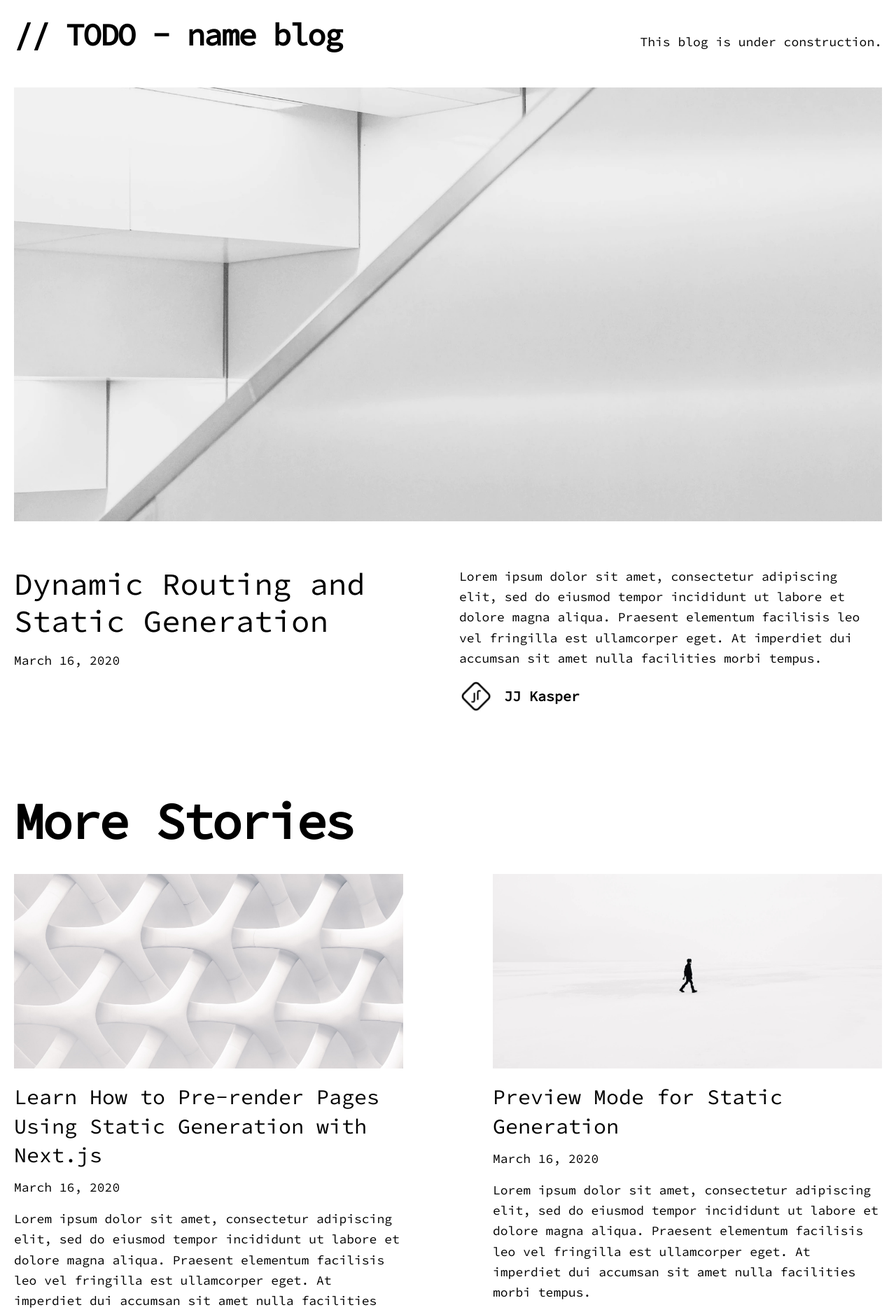
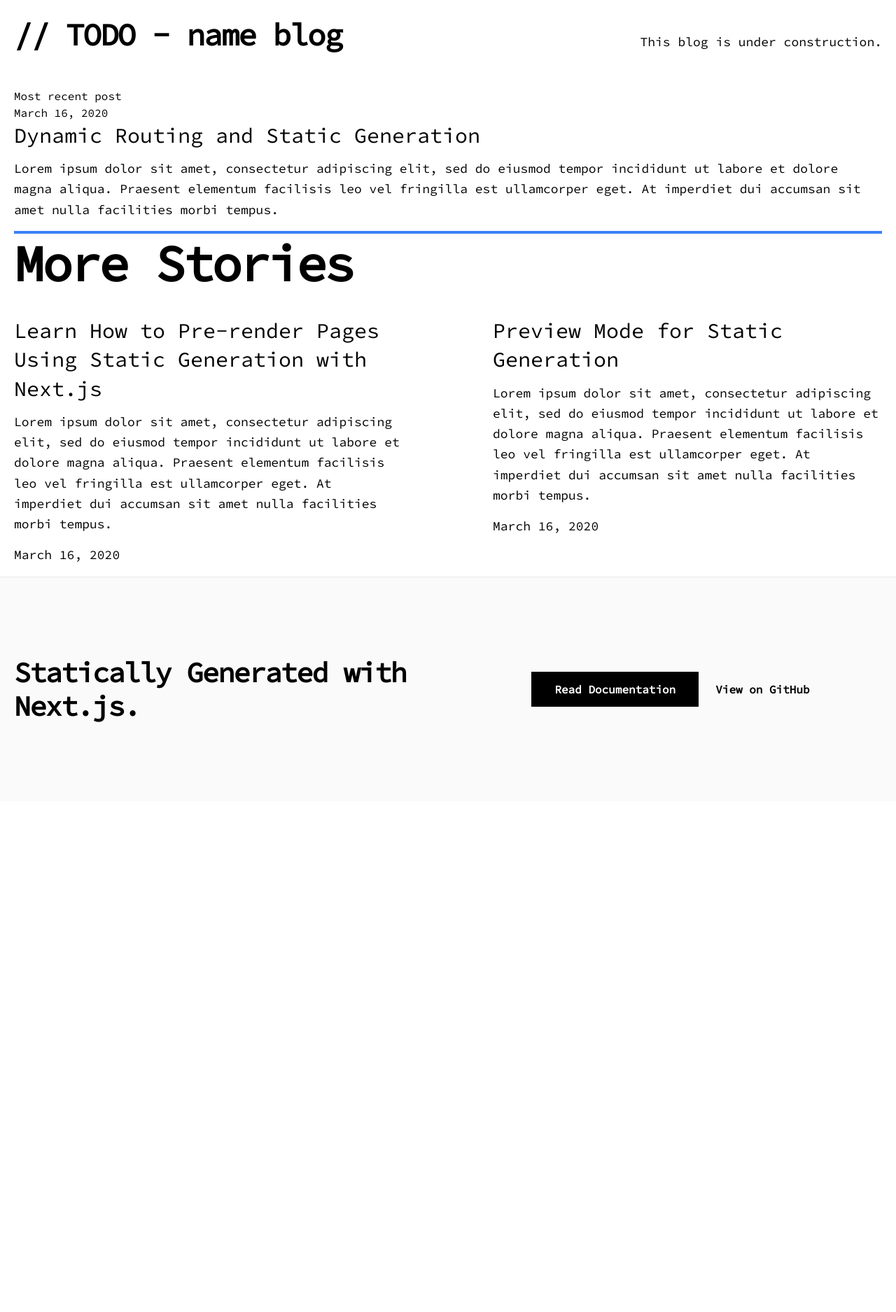
Before and after one commit to kvnloughead/nextjs-blog, a Next.js app: page / in a window 1280 px wide. Shown: the part 40-1915 px from the top of the page at 70% size. After the commit the page ends 1185 px from the top, so only its background shows below. Built offline with nearby package versions, Linux system fonts and the light colour scheme.

Commit message:
adjust default app structure, by... - removing images and avatars - making HeroPost layout consistent with PostPreview layout - adding simple "Most recent post" subheader - adding divider between most recent post and other posts

```diff
--- a/components/hero-post.js
+++ b/components/hero-post.js
@@ -1,43 +1,14 @@
-import Avatar from '../components/avatar'
-import DateFormatter from '../components/date-formatter'
-import CoverImage from '../components/cover-image'
-import Link from 'next/link'
+import Link from 'next/link';
 
-export default function HeroPost({
-  title,
-  coverImage,
-  date,
-  excerpt,
-  author,
-  slug,
-}) {
+export default function HeroPost({ title, excerpt, slug }) {
   return (
-    <section>
-      <div className="mb-8 md:mb-16">
-        <CoverImage
-          title={title}
-          src={coverImage}
-          slug={slug}
-          height={620}
-          width={1240}
-        />
-      </div>
-      <div className="md:grid md:grid-cols-2 md:gap-x-16 lg:gap-x-8 mb-20 md:mb-28">
-        <div>
-          <h3 className="mb-4 text-4xl lg:text-6xl leading-tight">
-            <Link as={`/posts/${slug}`} href="/posts/[slug]">
-              <a className="hover:underline">{title}</a>
-            </Link>
-          </h3>
-          <div className="mb-4 md:mb-0 text-lg">
-            <DateFormatter dateString={date} />
-          </div>
-        </div>
-        <div>
-          <p className="text-lg leading-relaxed mb-4">{excerpt}</p>
-          <Avatar name={author.name} picture={author.picture} />
-        </div>
-      </div>
-    </section>
-  )
+    <div>
+      <h3 className='text-3xl mb-3 leading-snug'>
+        <Link as={`/posts/${slug}`} href='/posts/[slug]'>
+          <a className='hover:underline'>{title}</a>
+        </Link>
+      </h3>
+      <p className='text-lg leading-relaxed mb-4'>{excerpt}</p>
+    </div>
+  );
 }
--- a/components/intro.js
+++ b/components/intro.js
@@ -3,10 +3,10 @@ import { BLOG_SITE_NAME } from '../lib/constants';
 export default function Intro() {
   return (
     <section className='flex-col md:flex-row flex items-center md:justify-between mt-16 mb-16 md:mb-12'>
-      <h1 className='text-4xl md:text-6xl font-bold tracking-tighter leading-tight md:pr-8'>
+      <h1 className='font-code text-4xl md:text-6xl font-bold tracking-tighter leading-tight md:pr-8'>
         {BLOG_SITE_NAME}
       </h1>
-      <h4 className='text-center md:text-left text-lg mt-5 md:pl-8'>
+      <h4 className='font-code text-center md:text-left text-lg mt-5 md:pl-8'>
         This blog is under construction.{' '}
       </h4>
     </section>
--- a/components/post-header.js
+++ b/components/post-header.js
@@ -1,26 +1,15 @@
-import Avatar from '../components/avatar'
-import DateFormatter from '../components/date-formatter'
-import CoverImage from '../components/cover-image'
-import PostTitle from '../components/post-title'
+import DateFormatter from '../components/date-formatter';
+import PostTitle from '../components/post-title';
 
 export default function PostHeader({ title, coverImage, date, author }) {
   return (
     <>
       <PostTitle>{title}</PostTitle>
-      <div className="hidden md:block md:mb-12">
-        <Avatar name={author.name} picture={author.picture} />
-      </div>
-      <div className="mb-8 md:mb-16 sm:mx-0">
-        <CoverImage title={title} src={coverImage} height={620} width={1240} />
-      </div>
-      <div className="max-w-2xl mx-auto">
-        <div className="block md:hidden mb-6">
-          <Avatar name={author.name} picture={author.picture} />
-        </div>
-        <div className="mb-6 text-lg">
+      <div className='max-w-2xl mx-auto'>
+        <div className='mb-6 text-lg'>
           <DateFormatter dateString={date} />
         </div>
       </div>
     </>
-  )
+  );
 }
--- a/components/post-preview.js
+++ b/components/post-preview.js
@@ -1,37 +1,18 @@
-import Avatar from '../components/avatar'
-import DateFormatter from '../components/date-formatter'
-import CoverImage from './cover-image'
-import Link from 'next/link'
+import DateFormatter from '../components/date-formatter';
+import Link from 'next/link';
 
-export default function PostPreview({
-  title,
-  coverImage,
-  date,
-  excerpt,
-  author,
-  slug,
-}) {
+export default function PostPreview({ title, date, excerpt, slug }) {
   return (
     <div>
-      <div className="mb-5">
-        <CoverImage
-          slug={slug}
-          title={title}
-          src={coverImage}
-          height={278}
-          width={556}
-        />
-      </div>
-      <h3 className="text-3xl mb-3 leading-snug">
-        <Link as={`/posts/${slug}`} href="/posts/[slug]">
-          <a className="hover:underline">{title}</a>
+      <h3 className='text-3xl mb-3 leading-snug'>
+        <Link as={`/posts/${slug}`} href='/posts/[slug]'>
+          <a className='hover:underline'>{title}</a>
         </Link>
       </h3>
-      <div className="text-lg mb-4">
+      <p className='text-lg leading-relaxed mb-4'>{excerpt}</p>
+      <div className='text-lg mb-4'>
         <DateFormatter dateString={date} />
       </div>
-      <p className="text-lg leading-relaxed mb-4">{excerpt}</p>
-      <Avatar name={author.name} picture={author.picture} />
     </div>
-  )
+  );
 }
--- a/components/post-title.js
+++ b/components/post-title.js
@@ -1,7 +1,7 @@
 export default function PostTitle({ children }) {
   return (
-    <h1 className="text-6xl md:text-7xl lg:text-8xl font-bold tracking-tighter leading-tight md:leading-none mb-12 text-center md:text-left">
+    <h1 className='text-6xl md:text-7xl lg:text-8xl font-bold tracking-tighter leading-tight md:leading-none mb-12 text-center md:text-left'>
       {children}
     </h1>
-  )
+  );
 }
--- a/pages/index.js
+++ b/pages/index.js
@@ -1,24 +1,28 @@
-import Container from '../components/container'
-import MoreStories from '../components/more-stories'
-import HeroPost from '../components/hero-post'
-import Intro from '../components/intro'
-import Layout from '../components/layout'
-import { getAllPosts } from '../lib/api'
-import Head from 'next/head'
-import { CMS_NAME } from '../lib/constants'
+import Container from '../components/container';
+import MoreStories from '../components/more-stories';
+import HeroPost from '../components/hero-post';
+import Intro from '../components/intro';
+import Layout from '../components/layout';
+import { getAllPosts } from '../lib/api';
+import Head from 'next/head';
+import { BLOG_SITE_NAME, CMS_NAME } from '../lib/constants';
+import DateFormatter from '../components/date-formatter';
 
 export default function Index({ allPosts }) {
-  const heroPost = allPosts[0]
-  const morePosts = allPosts.slice(1)
+  const heroPost = allPosts[0];
+  const morePosts = allPosts.slice(1);
   return (
     <>
       <Layout>
         <Head>
-          <title>Next.js Blog Example with {CMS_NAME}</title>
+          <title>{BLOG_SITE_NAME}</title>
         </Head>
         <Container>
           <Intro />
           {heroPost && (
+            <>
+              <h2>Most recent post</h2>
+              <DateFormatter dateString={heroPost.date} />
               <HeroPost
                 title={heroPost.title}
                 coverImage={heroPost.coverImage}
@@ -27,12 +31,14 @@ export default function Index({ allPosts }) {
                 slug={heroPost.slug}
                 excerpt={heroPost.excerpt}
               />
+            </>
           )}
+          <div className='border-b-4 border-blue-500'></div>
           {morePosts.length > 0 && <MoreStories posts={morePosts} />}
         </Container>
       </Layout>
     </>
-  )
+  );
 }
 
 export async function getStaticProps() {
@@ -43,9 +49,9 @@ export async function getStaticProps() {
     'author',
     'coverImage',
     'excerpt',
-  ])
+  ]);
 
   return {
     props: { allPosts },
+  };
 }
-}
--- a/pages/posts/[slug].js
+++ b/pages/posts/[slug].js
@@ -1,20 +1,20 @@
-import { useRouter } from 'next/router'
-import ErrorPage from 'next/error'
-import Container from '../../components/container'
-import PostBody from '../../components/post-body'
-import Header from '../../components/header'
-import PostHeader from '../../components/post-header'
-import Layout from '../../components/layout'
-import { getPostBySlug, getAllPosts } from '../../lib/api'
-import PostTitle from '../../components/post-title'
-import Head from 'next/head'
-import { CMS_NAME } from '../../lib/constants'
-import markdownToHtml from '../../lib/markdownToHtml'
+import { useRouter } from 'next/router';
+import ErrorPage from 'next/error';
+import Container from '../../components/container';
+import PostBody from '../../components/post-body';
+import Header from '../../components/header';
+import PostHeader from '../../components/post-header';
+import Layout from '../../components/layout';
+import { getPostBySlug, getAllPosts } from '../../lib/api';
+import PostTitle from '../../components/post-title';
+import Head from 'next/head';
+import { BLOG_SITE_NAME, CMS_NAME } from '../../lib/constants';
+import markdownToHtml from '../../lib/markdownToHtml';
 
 export default function Post({ post, morePosts, preview }) {
-  const router = useRouter()
+  const router = useRouter();
   if (!router.isFallback && !post?.slug) {
-    return <ErrorPage statusCode={404} />
+    return <ErrorPage statusCode={404} />;
   }
   return (
     <Layout preview={preview}>
@@ -24,12 +24,12 @@ export default function Post({ post, morePosts, preview }) {
           <PostTitle>Loading…</PostTitle>
         ) : (
           <>
-            <article className="mb-32">
+            <article className='mb-32'>
               <Head>
                 <title>
-                  {post.title} | Next.js Blog Example with {CMS_NAME}
+                  {post.title} | {BLOG_SITE_NAME}
                 </title>
-                <meta property="og:image" content={post.ogImage.url} />
+                <meta property='og:image' content={post.ogImage.url} />
               </Head>
               <PostHeader
                 title={post.title}
@@ -43,7 +43,7 @@ export default function Post({ post, morePosts, preview }) {
         )}
       </Container>
     </Layout>
-  )
+  );
 }
 
 export async function getStaticProps({ params }) {
@@ -55,8 +55,8 @@ export async function getStaticProps({ params }) {
     'content',
     'ogImage',
     'coverImage',
-  ])
-  const content = await markdownToHtml(post.content || '')
+  ]);
+  const content = await markdownToHtml(post.content || '');
 
   return {
     props: {
@@ -65,11 +65,11 @@ export async function getStaticProps({ params }) {
         content,
       },
     },
-  }
+  };
 }
 
 export async function getStaticPaths() {
-  const posts = getAllPosts(['slug'])
+  const posts = getAllPosts(['slug']);
 
   return {
     paths: posts.map((post) => {
@@ -77,8 +77,8 @@ export async function getStaticPaths() {
         params: {
           slug: post.slug,
         },
-      }
+      };
     }),
     fallback: false,
-  }
+  };
 }
```
Also changed, not shown: components/avatar.js (+4 -4 lines), 1 other file (tests, documents, lock files or other folders). Lines whose indentation alone changed are shown as unchanged.
